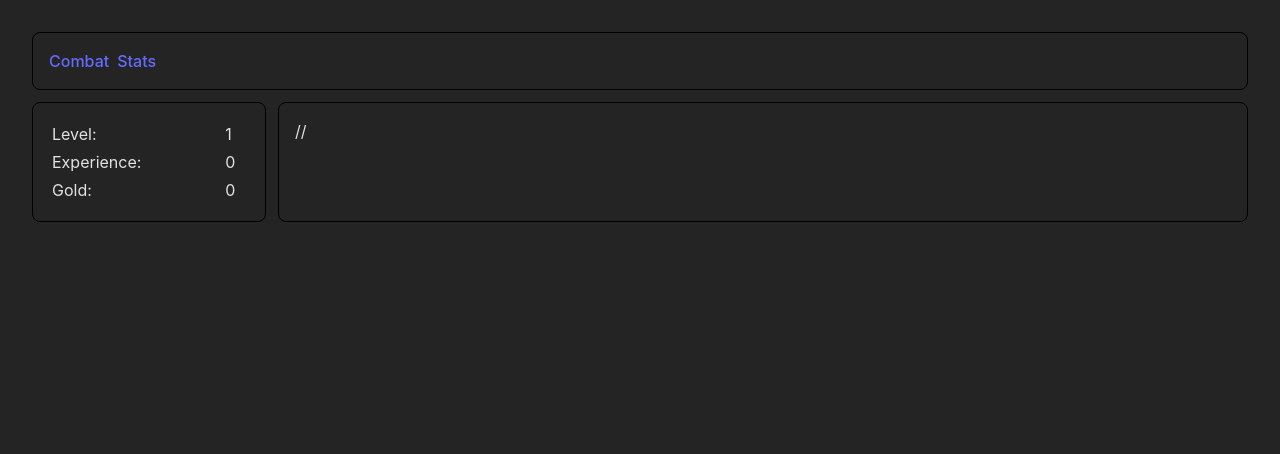
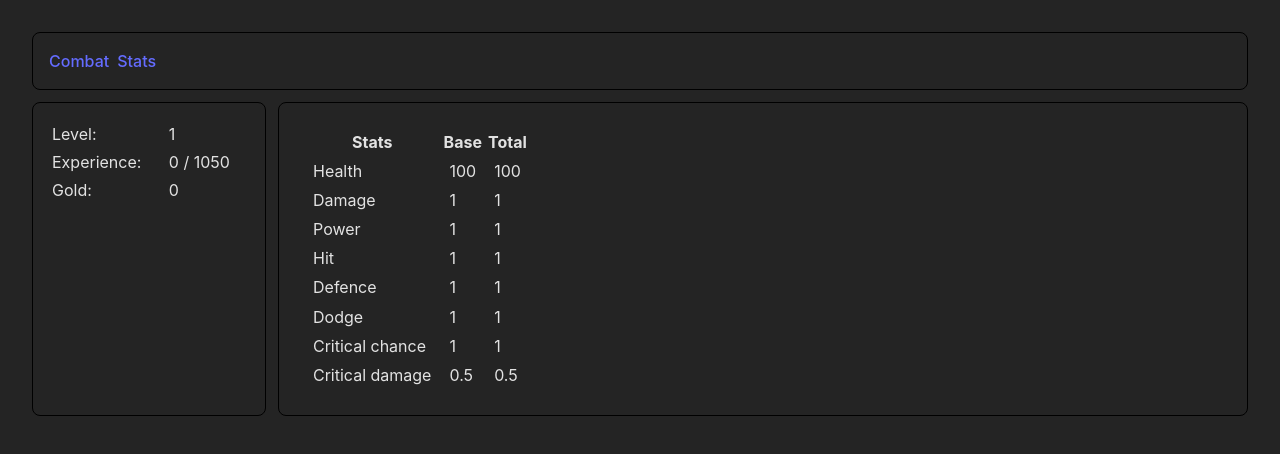
Before and after one commit to MJZwart/idle-questify, a Vue app: page / in a window 1280 px wide. Both pictures are taken after a click on the link "Stats". Shown: the top 454 px of the page. Built offline with nearby package versions, Linux system fonts and the light colour scheme.

Commit message:
Basic showing of stats

```diff
--- a/resources/js/components/CharacterSheet.vue
+++ b/resources/js/components/CharacterSheet.vue
@@ -7,7 +7,7 @@
             </tr>
             <tr>
                 <td>Experience:</td>
-                <td>{{ user.experience }}</td>
+                <td>{{ user.experience }} / {{ experienceCapForLevel(user.level) }}</td>
             </tr>
             <tr>
                 <td>Gold:</td>
@@ -18,5 +18,6 @@
 </template>
 
 <script setup lang="ts">
+import {experienceCapForLevel} from 'helpers/experienceForLevel';
 import {user} from '../service/userService';
 </script>
--- a/resources/js/components/tabs/stats/Stats.vue
+++ b/resources/js/components/tabs/stats/Stats.vue
@@ -1,5 +1,84 @@
-<template>//</template>
+<template>
+    <div>
+        <table class="stats-table">
+            <thead>
+                <tr>
+                    <th>Stats</th>
+                    <th>Base</th>
+                    <th>Total</th>
+                </tr>
+            </thead>
+            <tbody>
+                <tr v-for="row in tableRows">
+                    <td>{{ row.label }}</td>
+                    <td>{{ roundToDecimals(user[row.variable], 2) }}</td>
+                    <td>{{ roundToDecimals(user[row.total], 2) }}</td>
+                </tr>
+            </tbody>
+        </table>
+    </div>
+</template>
 
 <script setup lang="ts">
-//
+import {user} from 'service/userService';
+import {roundToDecimals} from 'helpers/numberHelper';
+import {UserStats} from 'types/user';
+
+type UserStatTable = {
+    label: string;
+    variable: keyof UserStats;
+    total: keyof UserStats;
+};
+
+const tableRows = <UserStatTable[]>[
+    {
+        label: 'Health',
+        variable: 'baseHealth',
+        total: 'baseHealth',
+    },
+    {
+        label: 'Damage',
+        variable: 'damage',
+        total: 'damage',
+    },
+    {
+        label: 'Power',
+        variable: 'power',
+        total: 'power',
+    },
+    {
+        label: 'Hit',
+        variable: 'hit',
+        total: 'hit',
+    },
+    {
+        label: 'Defence',
+        variable: 'defence',
+        total: 'defence',
+    },
+    {
+        label: 'Dodge',
+        variable: 'dodge',
+        total: 'dodge',
+    },
+    {
+        label: 'Critical chance',
+        variable: 'criticalChance',
+        total: 'criticalChance',
+    },
+    {
+        label: 'Critical damage',
+        variable: 'criticalDamage',
+        total: 'criticalDamage',
+    },
+];
 </script>
+
+<style lang="scss" scoped>
+.stats-table {
+    padding: 0.5rem;
+    td {
+        padding: 0.1rem 0.5rem;
+    }
+}
+</style>
--- a/resources/js/service/combatService.ts
+++ b/resources/js/service/combatService.ts
@@ -4,7 +4,7 @@ import {ref, computed} from 'vue';
 import {applyExperience, user} from './userService';
 import {CombatResult} from 'types/combat';
 import {enemies} from 'assets/lists/enemies';
-import {randomBetween} from '../helpers/randomHelper';
+import {randomBetween} from '../helpers/numberHelper';
 
 const activeCombat = ref<NodeJS.Timeout>();
 export const isCombatActive = computed(() => activeCombat.value !== undefined);
--- a/resources/js/service/userService.ts
+++ b/resources/js/service/userService.ts
@@ -2,7 +2,7 @@ import {ref} from 'vue';
 import {User} from 'types/user';
 import {CombatResult} from 'types/combat';
 import {calculateHitPoints} from './userStatService';
-import {randomBetweenSmall, roundToDecimals} from '../helpers/randomHelper';
+import {randomBetweenSmall, roundToDecimals} from '../helpers/numberHelper';
 import {experienceCapForLevel} from '../helpers/experienceForLevel';
 
 const createNewUser = (): User => {
--- a/tsconfig.json
+++ b/tsconfig.json
@@ -24,6 +24,7 @@
       "components/*": ["./resources/js/components/*"],
       "types/*": ["./resources/types/*"],
       "assets/*": ["./resources/assets/*"],
+      "helpers/*": ["./resources/js/helpers/*"],
     },
   },
   "include": ["resources/**/*.ts", "resources/**/*.tsx", "resources/**/*.vue"],
--- a/vite.config.ts
+++ b/vite.config.ts
@@ -15,6 +15,7 @@ export default defineConfig(({}) => {
                 components: path.join(jsPath, 'components'),
                 service: path.join(jsPath, 'service'),
                 types: path.join(srcPath, 'types'),
+                helpers: path.join(jsPath, 'helpers'),
             },
         },
     };
```
Also changed, not shown: resources/types/user.d.ts (+5 -3 lines), resources/js/helpers/numberHelper.ts (renamed from resources/js/helpers/randomHelper.ts).
